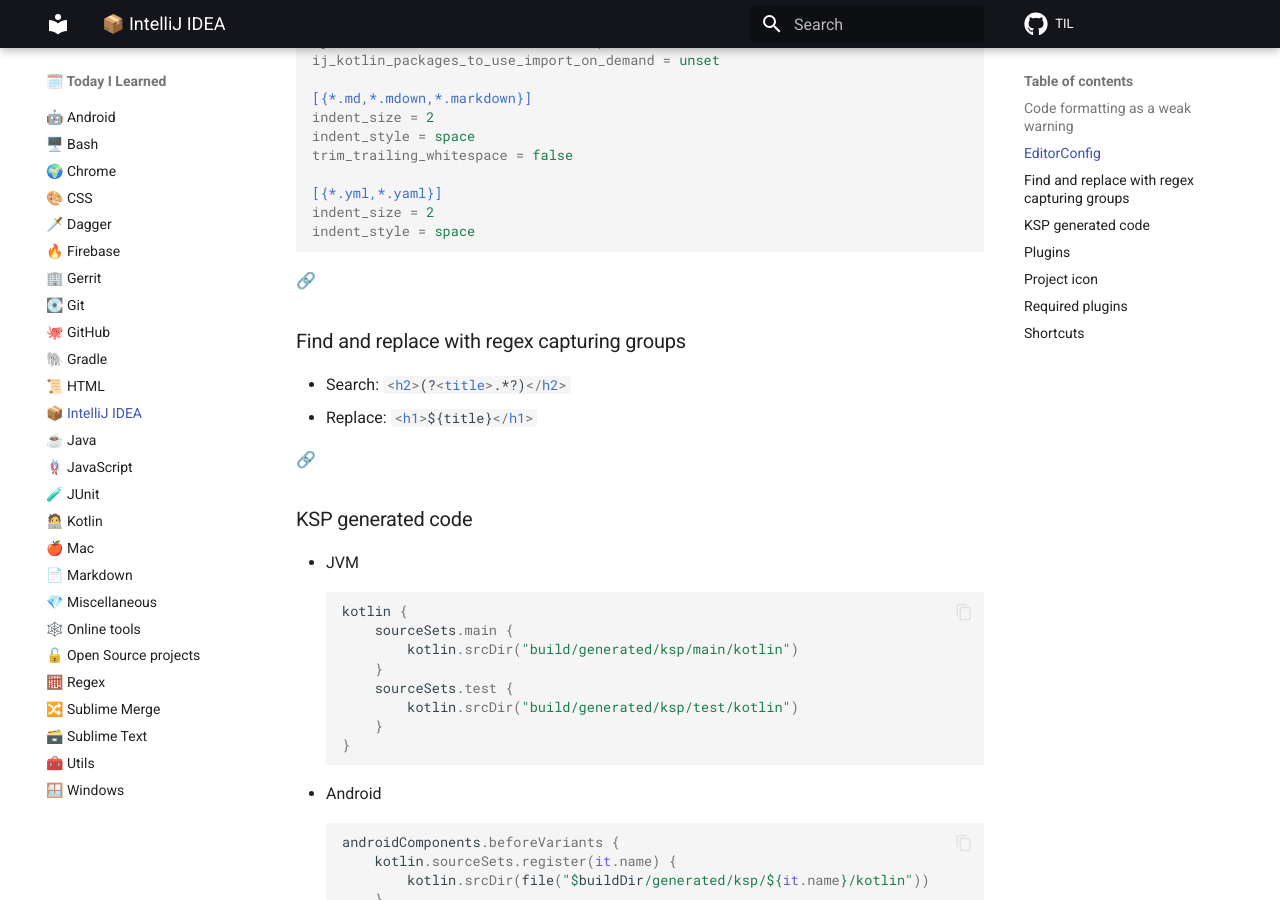
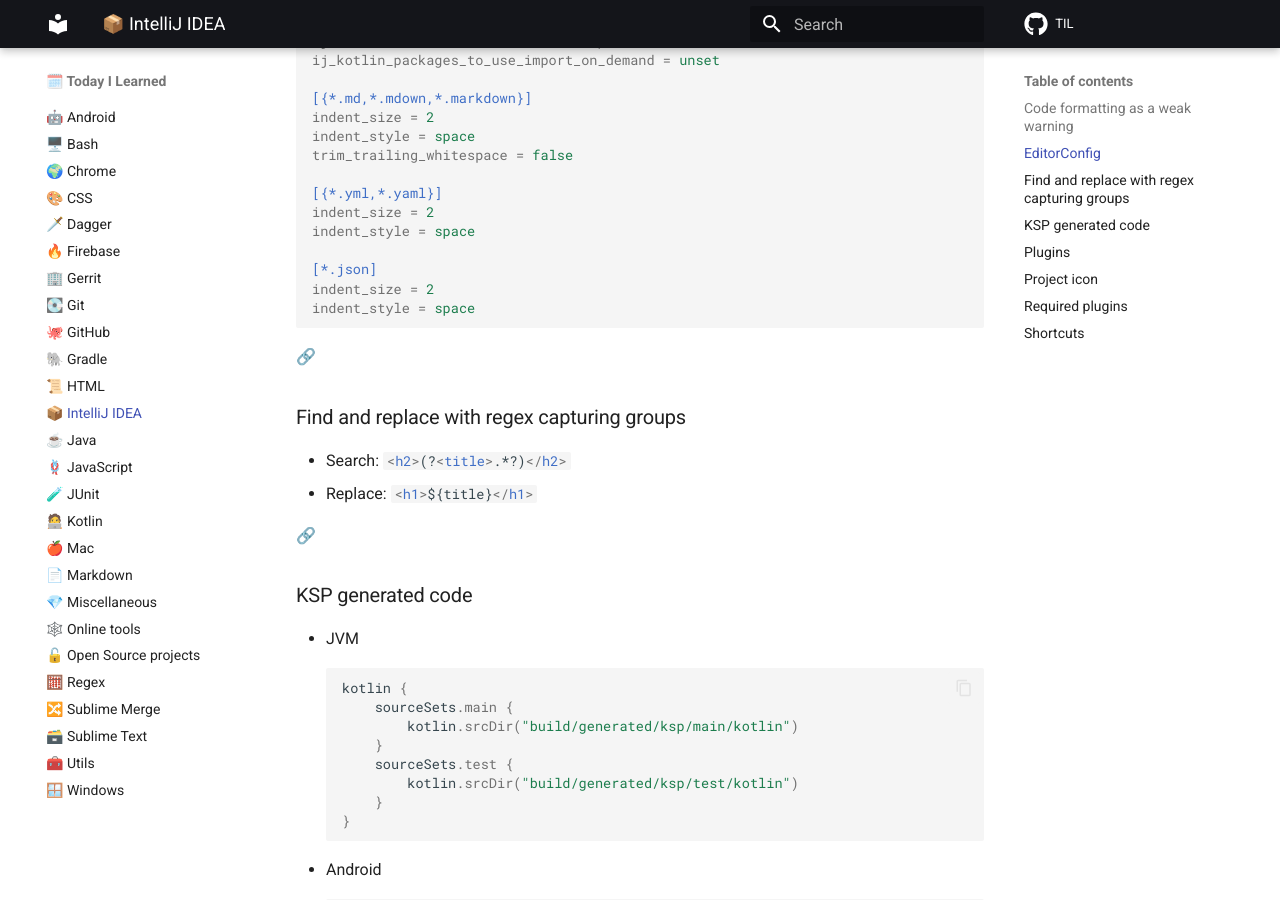
Before and after one commit to SimonMarquis/TIL, an MkDocs documentation site: the page built from docs/intellij-idea.md, in a window 1280 px wide and 900 px high, scrolled down 701 px. Built offline with MkDocs 1.6.1 and Material for MkDocs 9.7.7, drawn with Linux system fonts in a browser that asks for light colours; comment, search, counter and statistics services are not loaded.

Commit message:
[IntelliJ] Add json config in .editorconfig

````diff
--- a/docs/intellij-idea.md
+++ b/docs/intellij-idea.md
@@ -35,6 +35,10 @@
 trim_trailing_whitespace = false
 
 [{*.yml,*.yaml}]
+indent_size = 2
+indent_style = space
+
+[*.json]
 indent_size = 2
 indent_style = space
 ```
````
